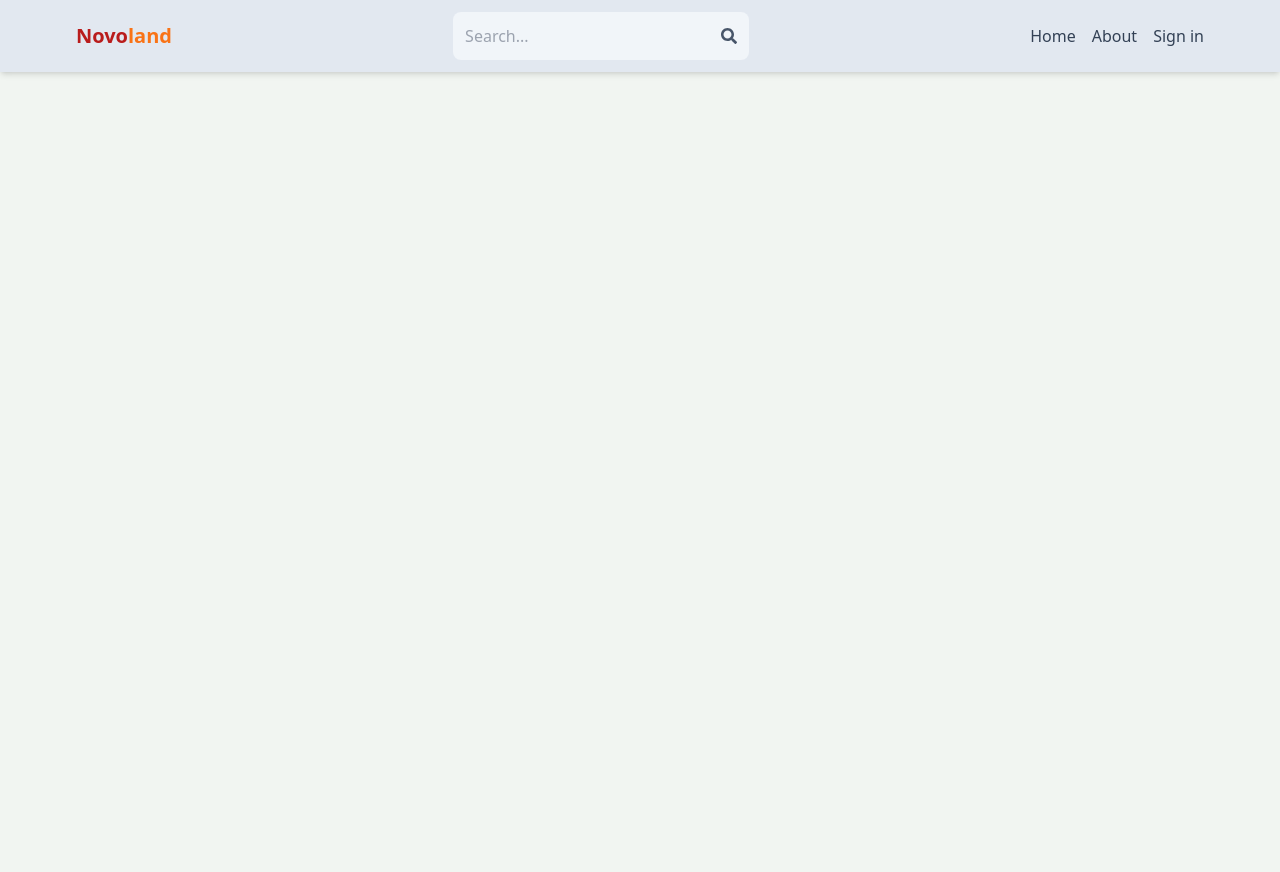
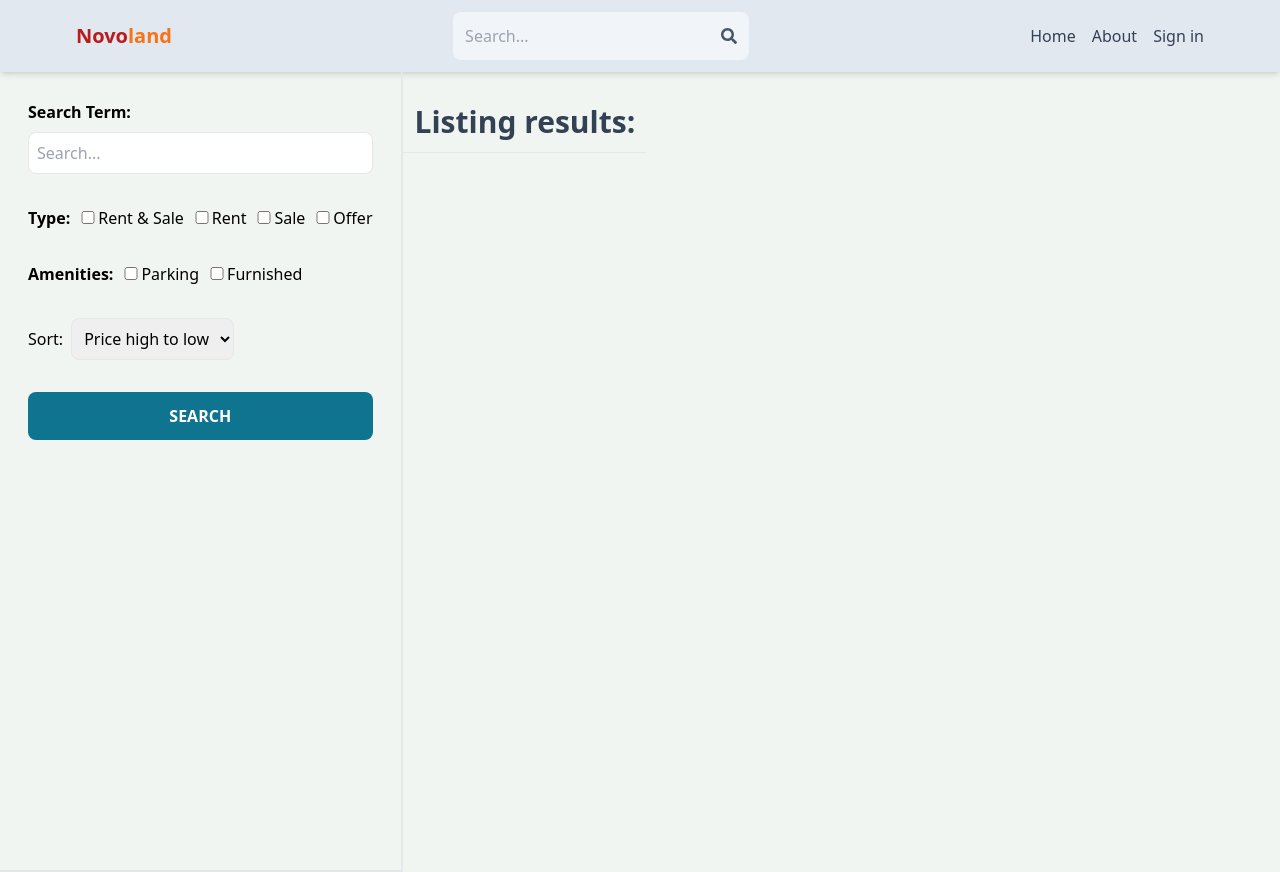
Before and after one commit to quanganh-snake/mern-real-astate, a React (Vite) app in the folder frontend/: page /search in a window 1280 px wide. Before the commit the page ends 800 px from the top, so only its background shows below. Built offline with nearby package versions, Linux system fonts and the light colour scheme.

Commit message:
create search page ui

```diff
--- a/frontend/src/App.jsx
+++ b/frontend/src/App.jsx
@@ -10,6 +10,7 @@
 import CretateListing from "./pages/CretateListing";
 import UpdateListing from "./pages/UpdateListing";
 import Listing from "./pages/Listing";
+import Search from "./pages/Search";
 
 function App() {
 	return (
@@ -20,6 +21,7 @@
 				<Route path="/sign-in" element={<SignIn />} />
 				<Route path="/sign-up" element={<SignUp />} />
 				<Route path="/about" element={<About />} />
+				<Route path="/search" element={<Search />} />
 				<Route path="/listing/:listingId" element={<Listing />} />
 				<Route element={<PrivateRoute />}>
 					<Route path="/profile" element={<Profile />} />
--- /dev/null
+++ b/frontend/src/pages/Search.jsx
@@ -0,0 +1,84 @@
+import React from "react";
+
+function Search() {
+	return (
+		<div className="flex flex-col md:flex-row">
+			<div className="left-site p-7 border-b-2 md:border-r-2 md:min-h-screen">
+				<form className="flex flex-col gap-8">
+					<div className="left-site__search">
+						<label className="flex flex-col gap-2" htmlFor="searchTerm">
+							<span className="font-semibold">Search Term:</span>
+							<input type="text" id="searchTerm" placeholder="Search..." className="border rounded-lg p-2 w-full" />
+						</label>
+					</div>
+					<div className="flex gap-2 flex-wrap items-center">
+						<label className="font-semibold" htmlFor="">
+							Type:
+						</label>
+						<div className="flex gap-2">
+							<label htmlFor="all">
+								<input type="checkbox" id="all" className="w-5" />
+								<span>Rent & Sale</span>
+							</label>
+						</div>
+						<div className="flex gap-2">
+							<label htmlFor="rent">
+								<input type="checkbox" id="rent" className="w-5" />
+								<span>Rent</span>
+							</label>
+						</div>
+						<div className="flex gap-2">
+							<label htmlFor="sale">
+								<input type="checkbox" id="sale" className="w-5" />
+								<span>Sale</span>
+							</label>
+						</div>
+						<div className="flex gap-2">
+							<label htmlFor="offer">
+								<input type="checkbox" id="offer" className="w-5" />
+								<span>Offer</span>
+							</label>
+						</div>
+					</div>
+					{/* END: Types */}
+					<div className="flex gap-2 flex-wrap items-center">
+						<label className="font-semibold" htmlFor="">
+							Amenities:
+						</label>
+						<div className="flex gap-2">
+							<label htmlFor="parking">
+								<input type="checkbox" id="parking" className="w-5" />
+								<span>Parking</span>
+							</label>
+						</div>
+						<div className="flex gap-2">
+							<label htmlFor="furnished">
+								<input type="checkbox" id="furnished" className="w-5" />
+								<span>Furnished</span>
+							</label>
+						</div>
+					</div>
+					{/* END: Amenities */}
+					<div className="flex items-center gap-2">
+						<label htmlFor="">Sort:</label>
+						<select name="" id="sort_order" className="border rounded-lg p-2">
+							<option value="">Price high to low</option>
+							<option value="">Price low to high</option>
+							<option value="">Latest</option>
+							<option value="">Oldest</option>
+						</select>
+					</div>
+					{/* END: Sort */}
+					<button className="bg-cyan-700 text-white font-semibold p-3 rounded-lg uppercase hover:opacity-95">Search</button>
+				</form>
+			</div>
+			{/* END: .left-site */}
+			<div className="right-site">
+				<h1 className="text-3xl font-semibold border-b p-3 text-slate-700 mt-5 text-center">Listing results:</h1>
+			</div>
+			{/* END: .right-site */}
+		</div>
+	);
+}
+
+export default Search;
```
